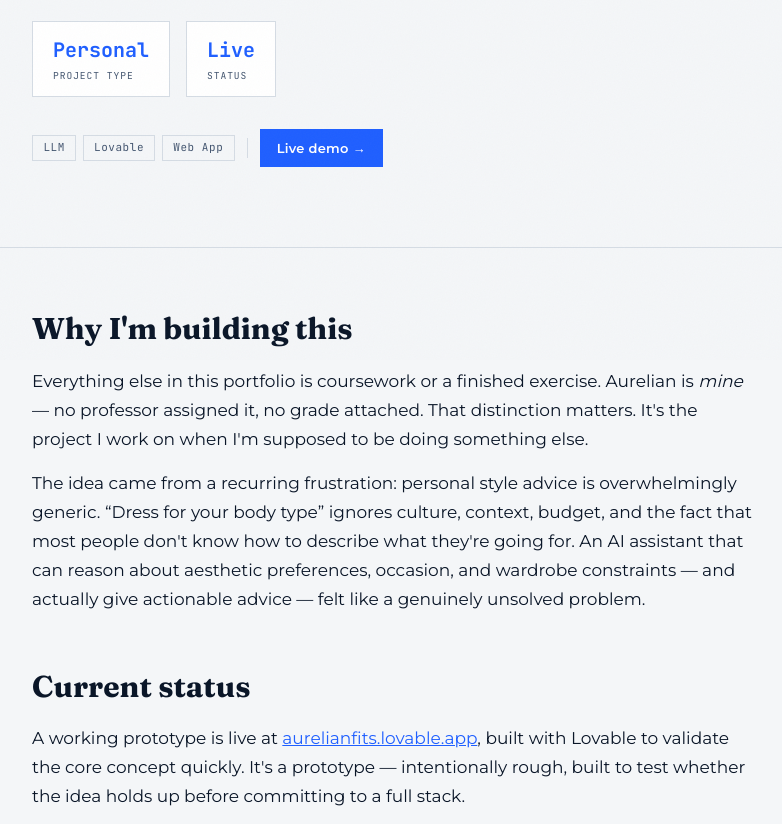
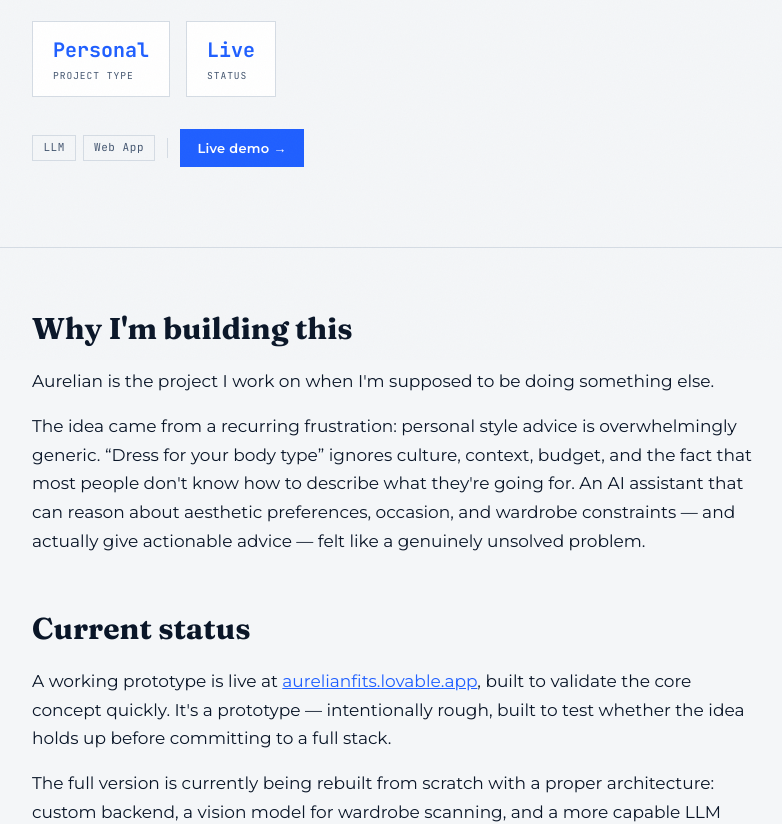
Before and after one commit to MikaIsmayilov/portfolio, a Next.js app: page /work/aurelian in a window 1280 px wide. Shown: the part 440-1264 px from the top of the page, without its empty margins (32-814 px from the left). Built offline with nearby package versions, Linux system fonts and the light colour scheme.

Commit message:
Update resume content: add Outfox role, refresh skills, revise Aurelian
- Add Data Analysis Intern (Outfox Energy) to experience
- Add Adobe Creative Cloud, Premiere Pro, Photoshop, MS Office to skills
- Remove distinction framing and Lovable references from Aurelian
- Sync downloadable resume.pdf

```diff
--- a/app/work/aurelian/page.tsx
+++ b/app/work/aurelian/page.tsx
@@ -20,15 +20,13 @@ export default function Aurelian() {
         { value: "Personal", label: "Project type" },
         { value: "Live", label: "Status" },
       ]}
-      tech={["LLM", "Lovable", "Web App"]}
+      tech={["LLM", "Web App"]}
       demo="https://aurelianfits.lovable.app"
     >
       <Section title="Why I'm building this">
         <BodyText>
-          Everything else in this portfolio is coursework or a finished exercise.
-          Aurelian is <em>mine</em> — no professor assigned it, no grade
-          attached. That distinction matters. It&apos;s the project I work on
-          when I&apos;m supposed to be doing something else.
+          Aurelian is the project I work on when I&apos;m supposed to be doing
+          something else.
         </BodyText>
         <BodyText>
           The idea came from a recurring frustration: personal style advice is
@@ -52,7 +50,7 @@ export default function Aurelian() {
           >
             aurelianfits.lovable.app
           </a>
-          , built with Lovable to validate the core concept quickly. It&apos;s a
+          , built to validate the core concept quickly. It&apos;s a
           prototype — intentionally rough, built to test whether the idea holds
           up before committing to a full stack.
         </BodyText>
--- a/components/sections/FeaturedWork.tsx
+++ b/components/sections/FeaturedWork.tsx
@@ -30,8 +30,8 @@ const tier1: Project[] = [
     slug: "aurelian",
     title: "Aurelian",
     oneliner:
-      "An AI-powered personal styling assistant I'm building in my spare time — no professor assigned it, no grade attached.",
-    tech: ["LLM", "Lovable", "Web App"],
+      "An AI-powered personal styling assistant I'm building in my spare time.",
+    tech: ["LLM", "Web App"],
     role: "Solo project · personal initiative",
     badge: "In progress",
     miniViz: "shimmer",
--- a/components/sections/ResumeBlock.tsx
+++ b/components/sections/ResumeBlock.tsx
@@ -40,6 +40,17 @@ const education = [
 ];
 
 const experience = [
+  {
+    title: "Data Analysis Intern",
+    org: "Outfox Energy (Redfish Systems)",
+    location: "Leicester, UK (Remote)",
+    period: "Jun 2026 – Jul 2026",
+    bullets: [
+      "Automated recurring reporting for commercial and operations teams by building refreshable Power BI dashboards with DAX measures and Power Query transformations, replacing manual spreadsheet reporting.",
+      "Supported credit-balance and arrears monitoring in line with Ofgem expectations, analyzing direct-debit levels against actual consumption to flag over- and under-set customer accounts.",
+      "Queried the group's SQL Server reporting database and cleaned, validated, and explored large operational datasets in Python (pandas) to surface consumption and payment anomalies.",
+    ],
+  },
   {
     title: "Sales Management Intern",
     org: "NEP Engineering",
@@ -84,7 +95,7 @@ const experience = [
 ];
 
 const skills = {
-  "Languages & Tools": ["Python", "R", "SQL", "Tableau", "Power BI", "BigQuery", "Git", "Streamlit"],
+  "Languages & Tools": ["Python", "R", "SQL", "Tableau", "Power BI", "BigQuery", "Git", "Streamlit", "Adobe Creative Cloud", "Premiere Pro", "Photoshop", "MS Office"],
   "Python Libraries": ["Pandas", "NumPy", "Scikit-learn", "XGBoost", "SHAP", "NetworkX", "Matplotlib", "Seaborn", "Hugging Face"],
   "Spoken Languages": ["English (native)", "Russian (native)", "Azerbaijani (proficient)", "Turkish (proficient)", "Spanish (intermediate)"],
 };
```
Also changed, not shown: 1 other file (tests, documents, lock files or other folders).
